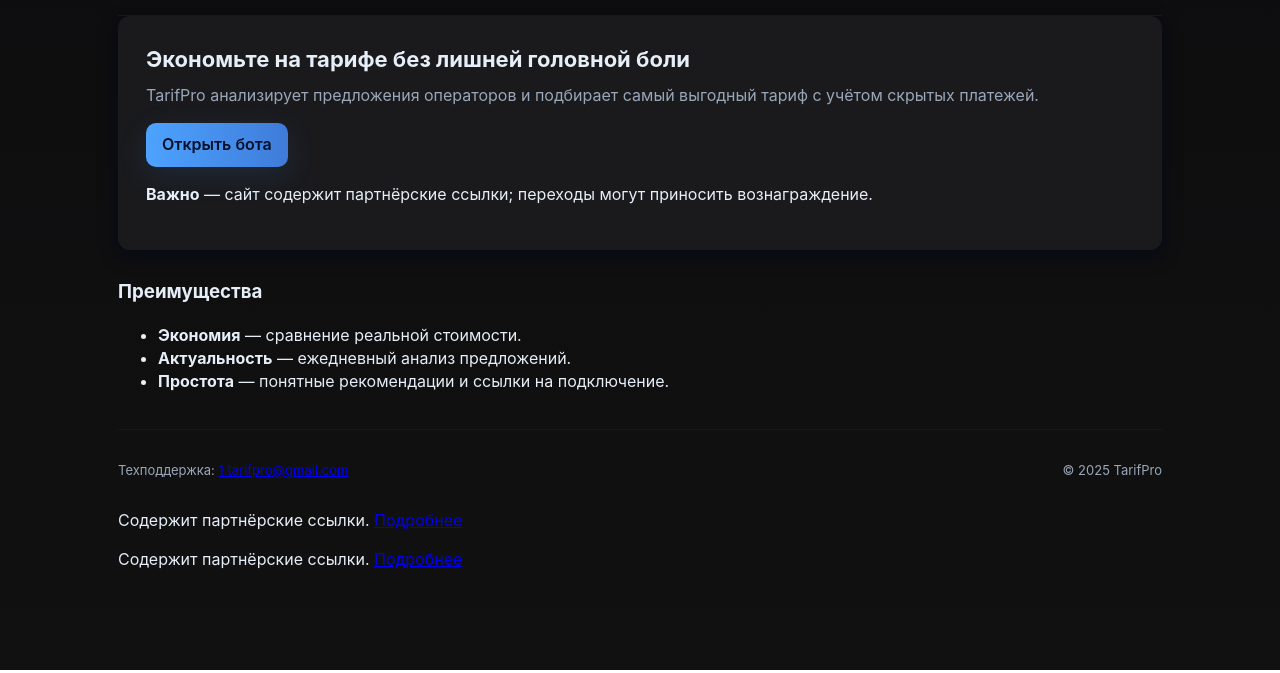
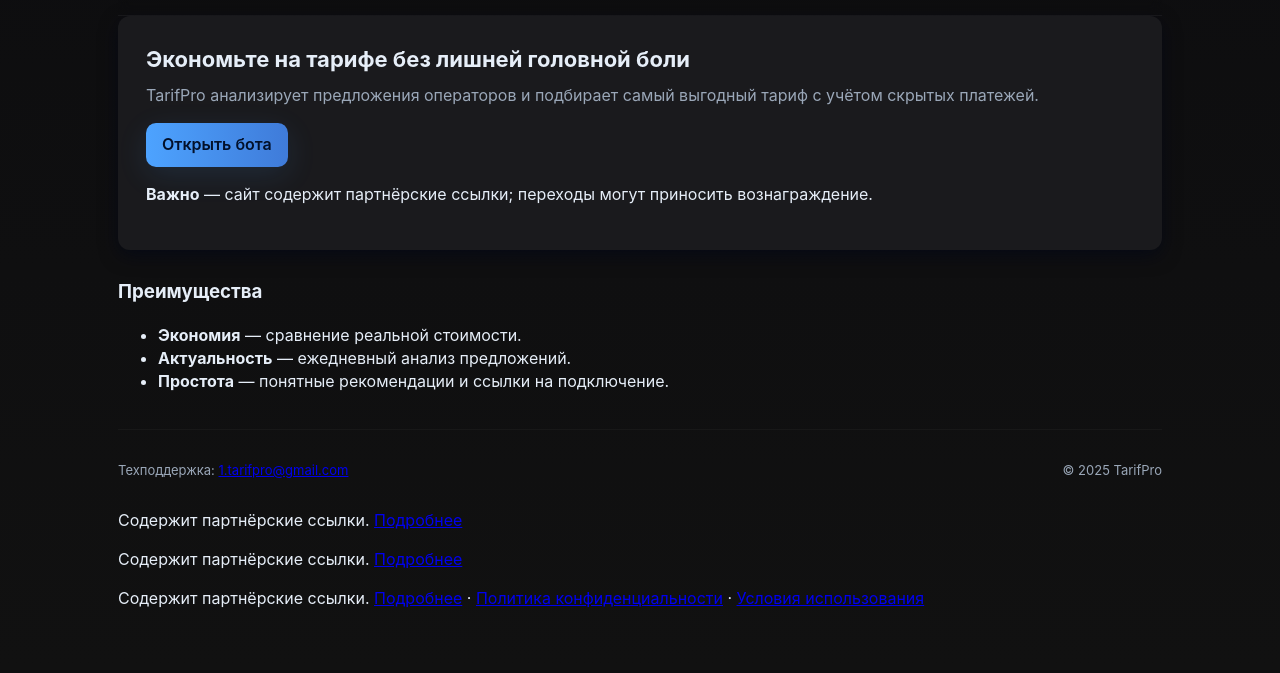
Before and after one commit to TarifPro/smart-tarif, a plain HTML site: page index.html in a window 1280 px wide. Shown: the part 130-803 px from the top of the page. Drawn offline with Linux system fonts and the light colour scheme.

Commit message:
Add privacy, terms and disclosure links to footer

```diff
--- a/index.html
+++ b/index.html
@@ -51,6 +51,7 @@
       </div>
     <p class="muted">Содержит партнёрские ссылки. <a href="/disclosure.html">Подробнее</a></p>
 <p class="muted">Содержит партнёрские ссылки. <a href="/disclosure.html">Подробнее</a></p>
+<p class="muted">Содержит партнёрские ссылки. <a href="/disclosure.html">Подробнее</a> · <a href="/privacy.html">Политика конфиденциальности</a> · <a href="/terms.html">Условия использования</a></p>
 </footer>
   </div>
 
```
